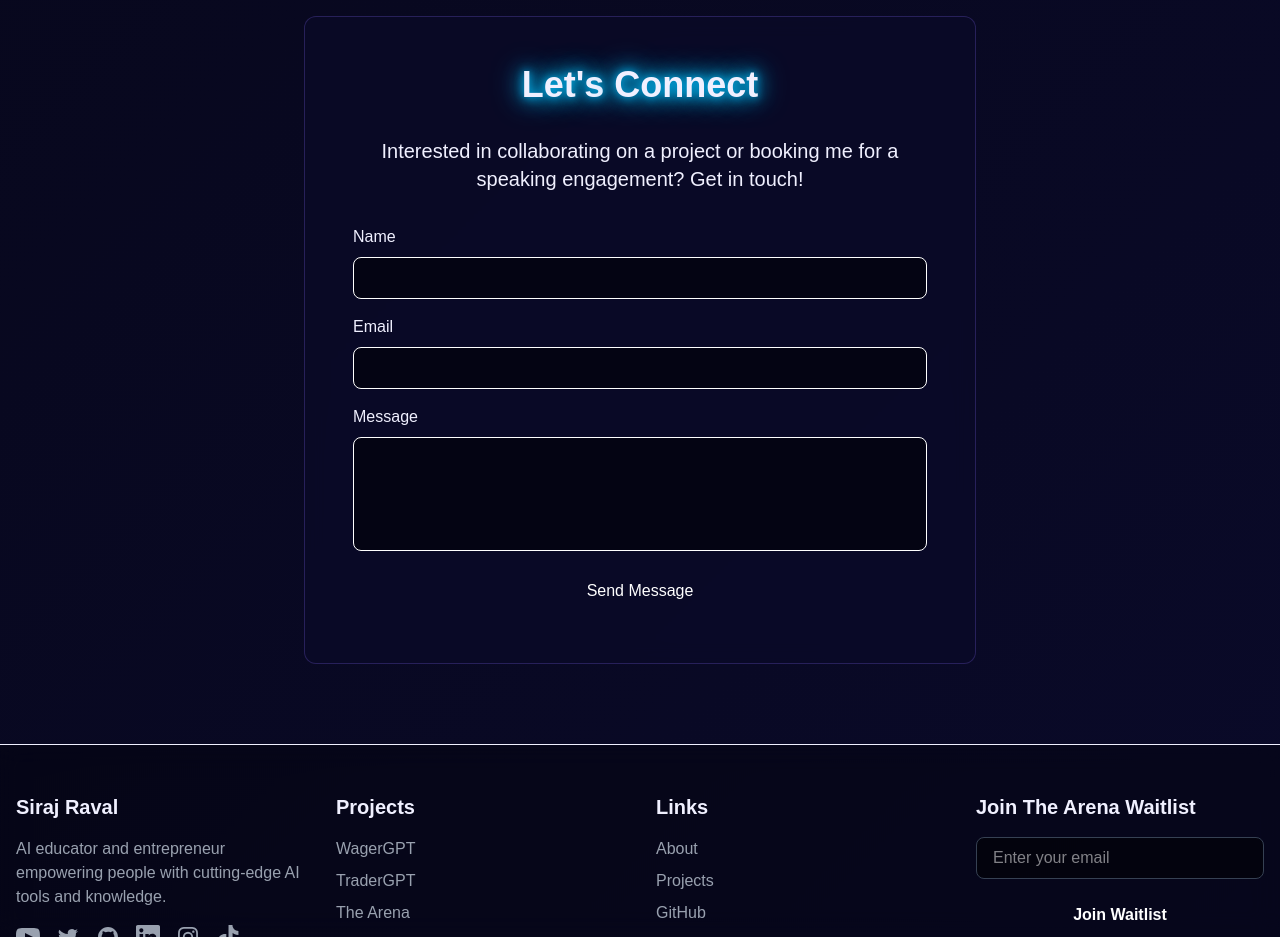
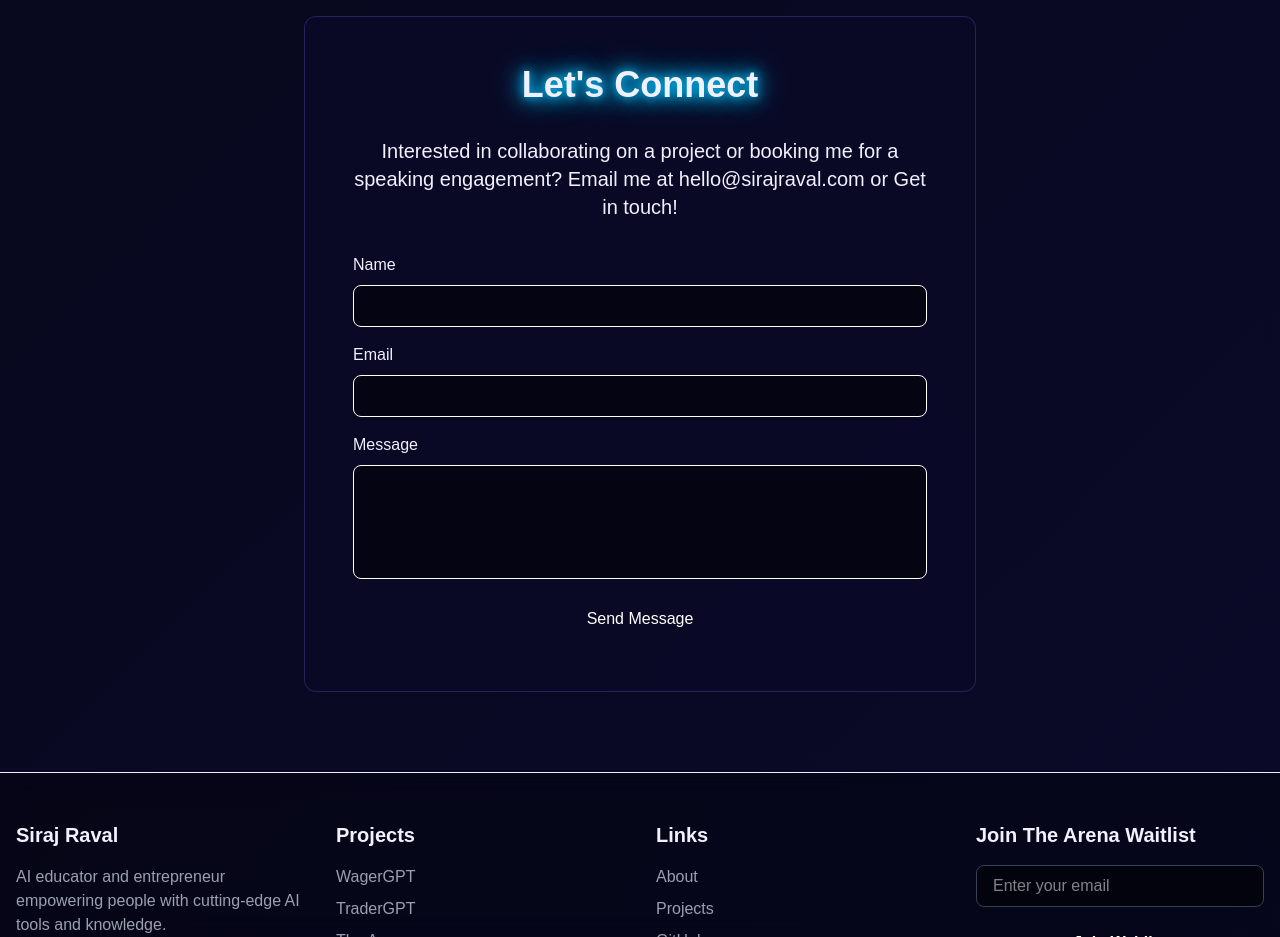
Before and after one commit to llSourcell/Vibe_Coded_Personal_Website, a Next.js app: page / in a window 1280 px wide. Shown: the part 2800-3737 px from the top of the page. Built offline with nearby package versions, Linux system fonts and the light colour scheme.

Commit message:
Update contact text to include email address

```diff
--- a/src/app/page.tsx
+++ b/src/app/page.tsx
@@ -111,7 +111,7 @@ export default function Home() {
               </h2>
 
               <p className="text-xl mb-8">
-                Interested in collaborating on a project or booking me for a speaking engagement? Get in touch!
+                Interested in collaborating on a project or booking me for a speaking engagement? Email me at <a href="mailto:hello@sirajraval.com" className="text-primary hover:underline">hello@sirajraval.com</a> or Get in touch!
               </p>
 
               <form
```
